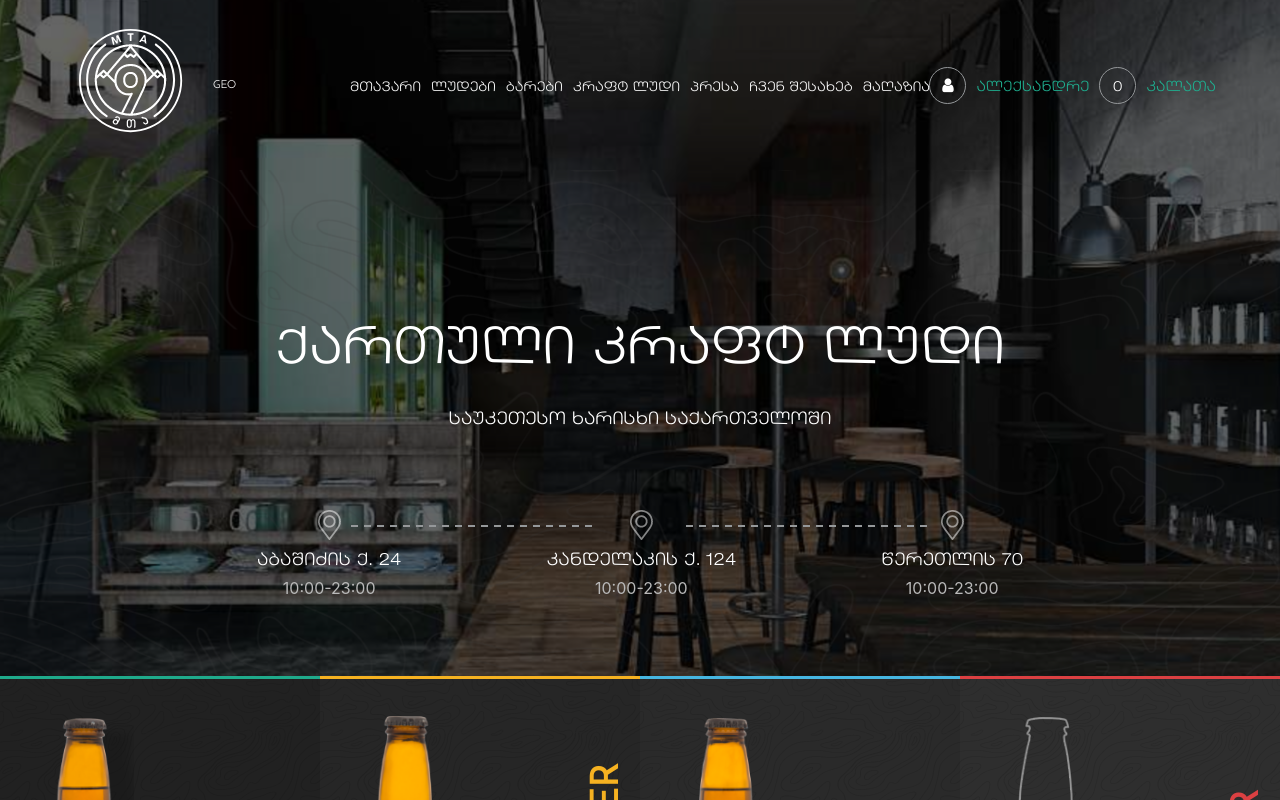
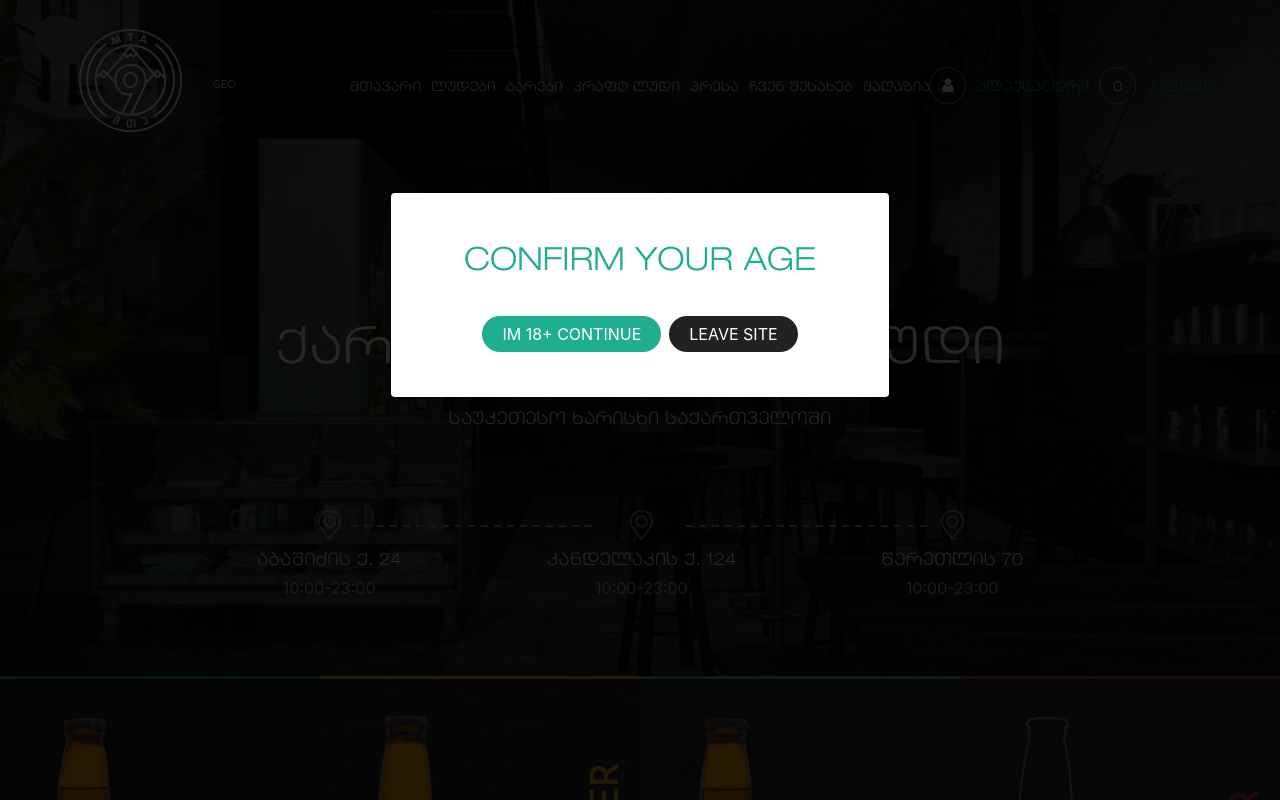
Before and after one commit to sofia10/9-mta, a website: page index-geo.html in a window 1280 px wide. Shown: the top 800 px of the page. Drawn offline with Linux system fonts and the light colour scheme.

Commit message:
edit modal

```diff
--- a/index-geo.html
+++ b/index-geo.html
@@ -34,6 +34,29 @@
         <link type="text/css" rel="stylesheet" href="public/assets/site/layout/css/layout.ge.css">
     </head>
     <body>
+    	<div class="confirm">
+	        <button type="button" class="btn btn-primary confirm-age" data-toggle="modal" data-target="#exampleModalCenter">
+			  confirm age
+			</button>
+			<!-- Modal -->
+			<div class="modal fade" id="exampleModalCenter" tabindex="-1" role="dialog" aria-labelledby="exampleModalCenterTitle" aria-hidden="true">
+			  <div class="modal-dialog" role="document">
+			    <div class="modal-content">
+			      <div class="modal-header">
+			        <h5 class="modal-title" id="exampleModalLongTitle">CONFIRM YOUR AGE</h5>
+			        <!-- <button type="button" class="close" data-dismiss="modal" aria-label="Close">
+			          <span aria-hidden="true">&times;</span> -->
+			        </button>
+			      </div>
+			      <div class="modal-footer">
+			        <!-- <button type="button" class="btn btn-secondary" data-dismiss="modal">Close</button> -->
+			        <button type="button" class="btn-confirm continue-btn" data-dismiss="modal">IM 18+ CONTINUE</button>
+			        <button type="button" class="btn-confirm" data-dismiss="modal">LEAVE SITE</button>
+			      </div>
+			    </div>
+			  </div>
+			</div>
+		</div>
         <!-- responsive navbar  -->
         <nav class="burgher">
             <input type="checkbox" id="nav" class="hidden"/>
@@ -383,5 +406,10 @@
         <script src="public/assets/site/plugins/popper/js/popper.min.js"></script>
         <script src="public/assets/site/plugins/bootstrap/js/bootstrap.min.js"></script>
         <script src="public/assets/site/layout/js/global.js"></script>
+        <script type="text/javascript">
+        	$(document).ready(function(){
+			    $('.confirm-age').click();
+			});
+        </script>
     </body>
 </html>
--- a/resources/assets/scss/layout.en.scss
+++ b/resources/assets/scss/layout.en.scss
@@ -72,6 +72,9 @@ body{
     }
     .modal-content{
         padding: 30px;
+    }
+    .modal-dialog{
+        margin: 15% auto;
     }
 }
 .confirm-age{
--- a/resources/assets/scss/layout.ge.scss
+++ b/resources/assets/scss/layout.ge.scss
@@ -52,7 +52,8 @@ body{
         display: flex;
         align-items: center;
         justify-content: center;
-        .btn-primary{
+        .btn-confirm{
+            padding: 10px 20px;
             border-radius: 18px;
             color: #FFF;
             font-size: 16px;
@@ -60,6 +61,9 @@ body{
             border: none;
             outline: none;
             cursor: pointer;
+            &:hover{
+                opacity: 0.8;
+            }
         }
         .continue-btn{
             background-color: $green;
@@ -68,6 +72,12 @@ body{
     .modal-title{
         font-size: 32px;
         color: $green;
+    }
+    .modal-content{
+        padding: 30px;
+    }
+    .modal-dialog{
+        margin: 15% auto;
     }
 }
 .confirm-age{
```
Also changed, not shown: index.html (+2 -2 lines), public/assets/site/layout/css/layout.en.css, public/assets/site/layout/css/layout.ge.css.
